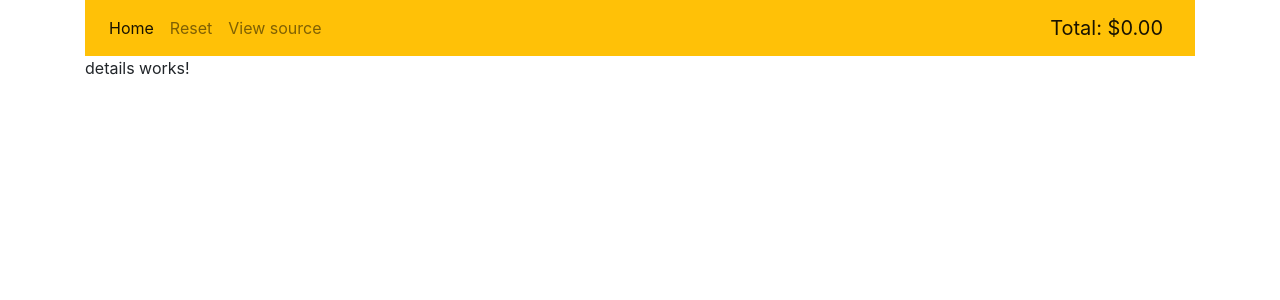
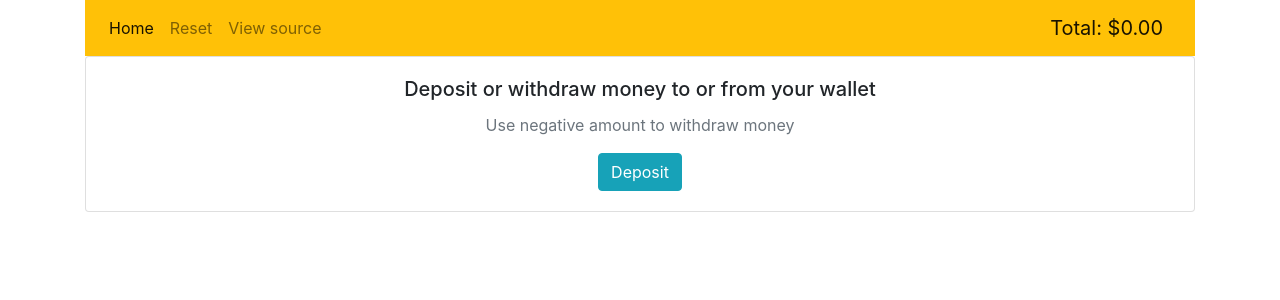
Before and after one commit to pauliusck/wallet-app, an Angular app: page / in a window 1280 px wide. Shown: the top 300 px of the page. Built offline with nearby package versions, Linux system fonts and the light colour scheme.

Commit message:
Details: Create layout

```diff
--- a/src/app/home/details/details.component.html
+++ b/src/app/home/details/details.component.html
@@ -1 +1,10 @@
-<p>details works!</p>
+<div class="card text-center">
+  <div class="card-body">
+    <h5 class="card-title">Deposit or withdraw money to or from your wallet</h5>
+    <p class="card-text text-secondary">Use negative amount to withdraw money</p>
+    <button type="button" class="btn btn-info"
+            (click)="performTransaction()">
+      {{true? 'Deposit': 'Withdraw'}}
+    </button>
+  </div>
+</div>
--- a/src/app/home/details/details.component.ts
+++ b/src/app/home/details/details.component.ts
@@ -5,4 +5,8 @@ import { Component } from '@angular/core';
   templateUrl: './details.component.html'
 })
 export class DetailsComponent {
+
+  performTransaction(): void {
+    // TODO: Implement performTransaction method
+  }
 }
```
